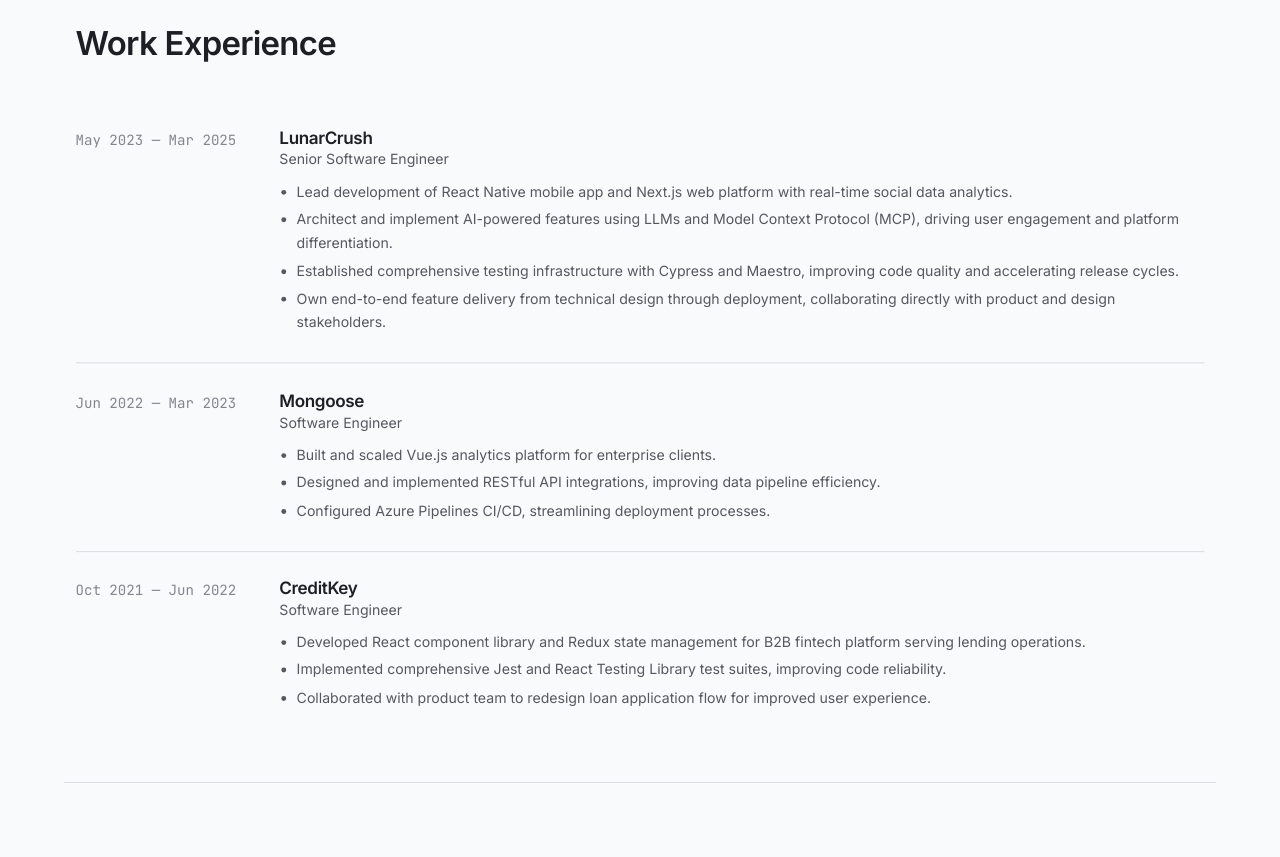
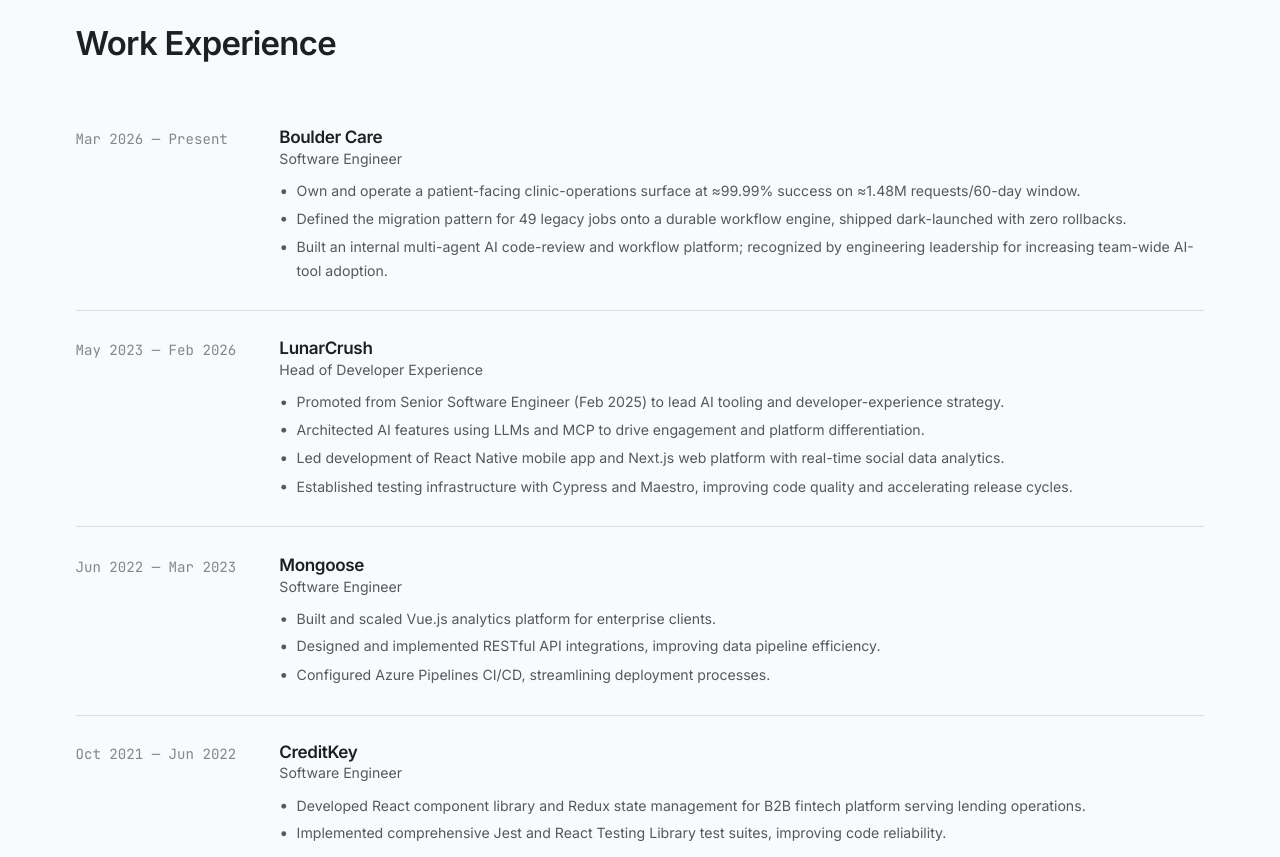
Before and after one commit to danilobatson/danilobatson.github.io, a plain HTML site: page index.html in a window 1280 px wide. Shown: the part 1940-2797 px from the top of the page. Drawn offline with Linux system fonts and the light colour scheme.

Commit message:
Add Boulder Care role, update LunarCrush title/dates, sync experience tenure

```diff
--- a/index.html
+++ b/index.html
@@ -433,7 +433,7 @@
 				<p class="lede">
 					AI Engineer specializing in <strong>production AI systems</strong> — LLM
 					integration, MCP Protocol, agent architectures, and developer tooling.
-					5+ years shipping apps at scale.
+					6+ years shipping apps at scale.
 				</p>
 				<div class="cta-row">
 					<a class="btn btn-primary" href="#projects">See my work</a>
@@ -451,7 +451,7 @@
 					</div>
 					<div class="stat">
 						<dt>Experience</dt>
-						<dd>5+ years <small>full-stack</small></dd>
+						<dd>6+ years <small>full-stack</small></dd>
 					</div>
 				</dl>
 			</header>
@@ -463,8 +463,9 @@
 					<div class="prose">
 					<p>
 						Creator of <strong>@jamaalbuilds/ai-toolkit</strong>, a unified TypeScript SDK
-						for building AI-powered applications. Previously led development of React
-						Native and Next.js platforms at LunarCrush.
+						for building AI-powered applications. Currently a Software Engineer at
+						Boulder Care; previously Head of Developer Experience at LunarCrush, leading
+						React Native and Next.js platforms.
 					</p>
 					<p><strong>What I deliver:</strong></p>
 					<ul class="deliver">
@@ -564,15 +565,27 @@
 				<div class="sec-head js-reveal"><h2>Work Experience</h2></div>
 				<div class="roles">
 					<article class="role js-reveal">
-						<p class="role-when">May 2023 — Mar 2025</p>
+						<p class="role-when">Mar 2026 — Present</p>
+						<div>
+							<h3>Boulder Care</h3>
+							<p class="where">Software Engineer</p>
+							<ul>
+								<li>Own and operate a patient-facing clinic-operations surface at ≈99.99% success on ≈1.48M requests/60-day window.</li>
+								<li>Defined the migration pattern for 49 legacy jobs onto a durable workflow engine, shipped dark-launched with zero rollbacks.</li>
+								<li>Built an internal multi-agent AI code-review and workflow platform; recognized by engineering leadership for increasing team-wide AI-tool adoption.</li>
+							</ul>
+						</div>
+					</article>
+					<article class="role js-reveal">
+						<p class="role-when">May 2023 — Feb 2026</p>
 						<div>
 							<h3>LunarCrush</h3>
-							<p class="where">Senior Software Engineer</p>
+							<p class="where">Head of Developer Experience</p>
 							<ul>
-								<li>Lead development of React Native mobile app and Next.js web platform with real-time social data analytics.</li>
-								<li>Architect and implement AI-powered features using LLMs and Model Context Protocol (MCP), driving user engagement and platform differentiation.</li>
-								<li>Established comprehensive testing infrastructure with Cypress and Maestro, improving code quality and accelerating release cycles.</li>
-								<li>Own end-to-end feature delivery from technical design through deployment, collaborating directly with product and design stakeholders.</li>
+								<li>Promoted from Senior Software Engineer (Feb 2025) to lead AI tooling and developer-experience strategy.</li>
+								<li>Architected AI features using LLMs and MCP to drive engagement and platform differentiation.</li>
+								<li>Led development of React Native mobile app and Next.js web platform with real-time social data analytics.</li>
+								<li>Established testing infrastructure with Cypress and Maestro, improving code quality and accelerating release cycles.</li>
 							</ul>
 						</div>
 					</article>
@@ -596,7 +609,6 @@
 							<ul>
 								<li>Developed React component library and Redux state management for B2B fintech platform serving lending operations.</li>
 								<li>Implemented comprehensive Jest and React Testing Library test suites, improving code reliability.</li>
-								<li>Collaborated with product team to redesign loan application flow for improved user experience.</li>
 							</ul>
 						</div>
 					</article>
```
